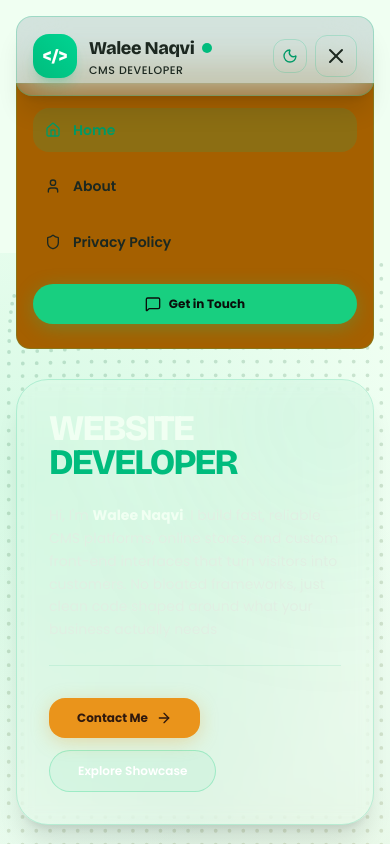
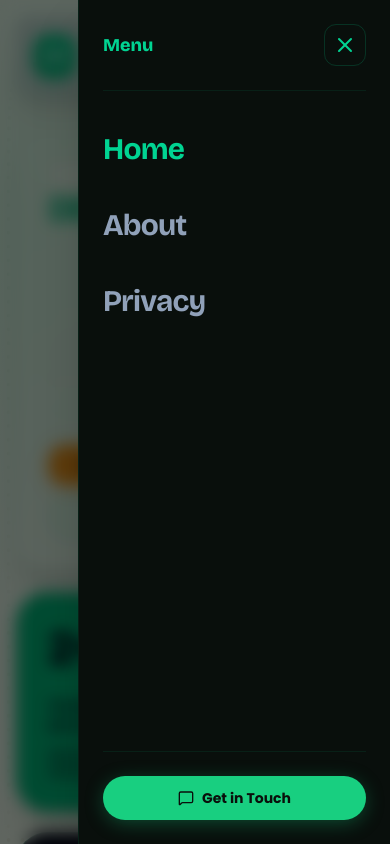
Before and after one commit to waleenaqvi/waleenaqvi-portfolio, a React (Vite) app: page / in a window 390 px wide. Both pictures are taken after a click on the button 336 px from the left and 56 px from the top of the page. Shown: the top 844 px of the page. Built offline with nearby package versions, Linux system fonts and the light colour scheme.

Commit message:
popup gitter fix trying

```diff
--- a/src/components/ContactModal.tsx
+++ b/src/components/ContactModal.tsx
@@ -117,10 +117,11 @@ Sent via Walee Naqvi Portfolio Platform`;
 
       {/* Modal Window */}
       <motion.div
-        initial={{ opacity: 0, scale: 0.9, y: 20 }}
+        initial={{ opacity: 0, scale: 0.95, y: 15 }}
         animate={{ opacity: 1, scale: 1, y: 0 }}
-        exit={{ opacity: 0, scale: 0.9, y: 20 }}
-        transition={{ type: 'spring', damping: 25, stiffness: 300 }}
+        exit={{ opacity: 0, scale: 0.95, y: 15 }}
+        transition={{ duration: 0.25, ease: [0.16, 1, 0.3, 1] }}
+        style={{ willChange: 'transform, opacity' }}
         className="relative w-full max-w-xl bg-slate-900/40 backdrop-blur-md border border-emerald-500/20 rounded-3xl p-6 sm:p-8 shadow-2xl z-10 my-8 overflow-hidden"
       >
         {/* Header Bar */}
--- a/src/components/Header.tsx
+++ b/src/components/Header.tsx
@@ -121,51 +121,84 @@ export const Header: React.FC = () => {
       {/* Mobile Drawer */}
       <AnimatePresence>
         {mobileMenuOpen && (
+          <>
+            {/* Backdrop overlay */}
             <motion.div
-            initial={{ opacity: 0, height: 0 }}
-            animate={{ opacity: 1, height: 'auto' }}
-            exit={{ opacity: 0, height: 0 }}
-            className="md:hidden border-b border-emerald-500/15 bg-cardLight dark:bg-cardDark px-4 py-6 space-y-3"
+              initial={{ opacity: 0 }}
+              animate={{ opacity: 1 }}
+              exit={{ opacity: 0 }}
+              onClick={() => setMobileMenuOpen(false)}
+              className="fixed inset-0 z-40 bg-black/60 backdrop-blur-sm md:hidden"
+            />
+
+            {/* Right Side Panel */}
+            <motion.div
+              initial={{ x: '100%' }}
+              animate={{ x: 0 }}
+              exit={{ x: '100%' }}
+              transition={{ type: 'spring', damping: 25, stiffness: 220 }}
+              style={{ willChange: 'transform' }}
+              className="fixed top-0 right-0 bottom-0 w-[80vw] max-w-sm z-50 bg-[#090f0c] border-l border-emerald-500/10 p-6 flex flex-col justify-between shadow-2xl md:hidden"
             >
+              <div className="space-y-8">
+                {/* Header inside drawer */}
+                <div className="flex items-center justify-between pb-6 border-b border-emerald-500/10">
+                  <span className="font-heading font-extrabold text-lg text-emerald-400">
+                    Menu
+                  </span>
+                  <button
+                    onClick={() => setMobileMenuOpen(false)}
+                    className="p-2 rounded-xl border border-emerald-500/20 text-textDark dark:text-textLight"
+                    aria-label="Close menu"
+                  >
+                    <X className="w-6 h-6 text-emerald-400" />
+                  </button>
+                </div>
+
+                {/* Main Links */}
+                <nav className="flex flex-col gap-6">
                   <button
                     onClick={() => handleNavClick('home')}
-              className={`w-full flex items-center gap-3 p-3 rounded-2xl text-sm font-semibold transition-colors ${
+                    className={`w-full text-left font-heading font-bold text-3xl tracking-tight py-2 transition-colors ${
                       activePageView === 'home'
-                  ? 'bg-emerald-500/15 text-emerald-600 dark:text-emerald-400'
-                  : 'text-textMuted'
+                        ? 'text-emerald-400'
+                        : 'text-slate-400 hover:text-white'
                     }`}
                   >
-              <Home className="w-4 h-4" /> Home
+                    Home
                   </button>
                   <button
                     onClick={() => handleNavClick('about')}
-              className={`w-full flex items-center gap-3 p-3 rounded-2xl text-sm font-semibold transition-colors ${
+                    className={`w-full text-left font-heading font-bold text-3xl tracking-tight py-2 transition-colors ${
                       activePageView === 'about'
-                  ? 'bg-emerald-500/15 text-emerald-600 dark:text-emerald-400'
-                  : 'text-textMuted'
+                        ? 'text-emerald-400'
+                        : 'text-slate-400 hover:text-white'
                     }`}
                   >
-              <User className="w-4 h-4" /> About
+                    About
                   </button>
                   <button
                     onClick={() => handleNavClick('privacy')}
-              className={`w-full flex items-center gap-3 p-3 rounded-2xl text-sm font-semibold transition-colors ${
+                    className={`w-full text-left font-heading font-bold text-3xl tracking-tight py-2 transition-colors ${
                       activePageView === 'privacy'
-                  ? 'bg-emerald-500/15 text-emerald-600 dark:text-emerald-400'
-                  : 'text-textMuted'
+                        ? 'text-emerald-400'
+                        : 'text-slate-400 hover:text-white'
                     }`}
                   >
-              <Shield className="w-4 h-4" /> Privacy Policy
+                    Privacy
                   </button>
+                </nav>
+              </div>
 
-            <div className="pt-2 flex flex-col gap-2">
+              {/* Drawer footer / CTA */}
+              <div className="space-y-4 pt-6 border-t border-emerald-500/10">
                 {(typeof window !== 'undefined' && (window.location.hash.includes('editwebsite') || window.location.pathname.includes('editwebsite') || window.location.search.includes('editwebsite'))) && (
                   <button
                     onClick={() => {
                       setMobileMenuOpen(false);
                       setIsProjectManagerOpen(true);
                     }}
-                  className="w-full btn-creative-outline text-xs justify-center"
+                    className="w-full btn-creative-outline text-xs justify-center py-3"
                   >
                     <FolderKanban className="w-4 h-4 text-amber-500" />
                     Manage Projects CMS
@@ -176,13 +209,14 @@ export const Header: React.FC = () => {
                     setMobileMenuOpen(false);
                     openContactModal('General Inquiry');
                   }}
-                className="w-full btn-creative-primary text-xs justify-center"
+                  className="w-full btn-creative-primary text-sm justify-center py-3.5"
                 >
                   <MessageSquare className="w-4 h-4" />
                   Get in Touch
                 </button>
               </div>
             </motion.div>
+          </>
         )}
       </AnimatePresence>
     </header>
--- a/src/components/ProjectDetailModal.tsx
+++ b/src/components/ProjectDetailModal.tsx
@@ -21,10 +21,11 @@ export const ProjectDetailModal: React.FC = () => {
 
       {/* Modal Window */}
       <motion.div
-        initial={{ opacity: 0, scale: 0.95, y: 20 }}
+        initial={{ opacity: 0, scale: 0.97, y: 15 }}
         animate={{ opacity: 1, scale: 1, y: 0 }}
-        exit={{ opacity: 0, scale: 0.95, y: 20 }}
-        transition={{ type: 'spring', damping: 25, stiffness: 300 }}
+        exit={{ opacity: 0, scale: 0.97, y: 15 }}
+        transition={{ duration: 0.25, ease: [0.16, 1, 0.3, 1] }}
+        style={{ willChange: 'transform, opacity' }}
         className="relative w-full max-w-4xl max-h-[96vh] bg-slate-900/40 backdrop-blur-md border border-emerald-500/20 rounded-3xl p-5 shadow-2xl z-10 my-auto flex flex-col overflow-y-auto"
       >
         {/* Close button */}
--- a/src/components/ProjectManagerModal.tsx
+++ b/src/components/ProjectManagerModal.tsx
@@ -121,9 +121,11 @@ export const ProjectManagerModal: React.FC = () => {
       />
 
       <motion.div
-        initial={{ opacity: 0, scale: 0.95, y: 20 }}
+        initial={{ opacity: 0, scale: 0.97, y: 15 }}
         animate={{ opacity: 1, scale: 1, y: 0 }}
-        exit={{ opacity: 0, scale: 0.95, y: 20 }}
+        exit={{ opacity: 0, scale: 0.97, y: 15 }}
+        transition={{ duration: 0.25, ease: [0.16, 1, 0.3, 1] }}
+        style={{ willChange: 'transform, opacity' }}
         className="relative w-full max-w-4xl max-h-[85vh] bg-slate-900/40 backdrop-blur-md border border-emerald-500/20 rounded-3xl p-6 sm:p-8 shadow-2xl z-10 my-auto overflow-y-auto"
         data-lenis-prevent
       >
```
Lines whose indentation alone changed are shown as unchanged.
